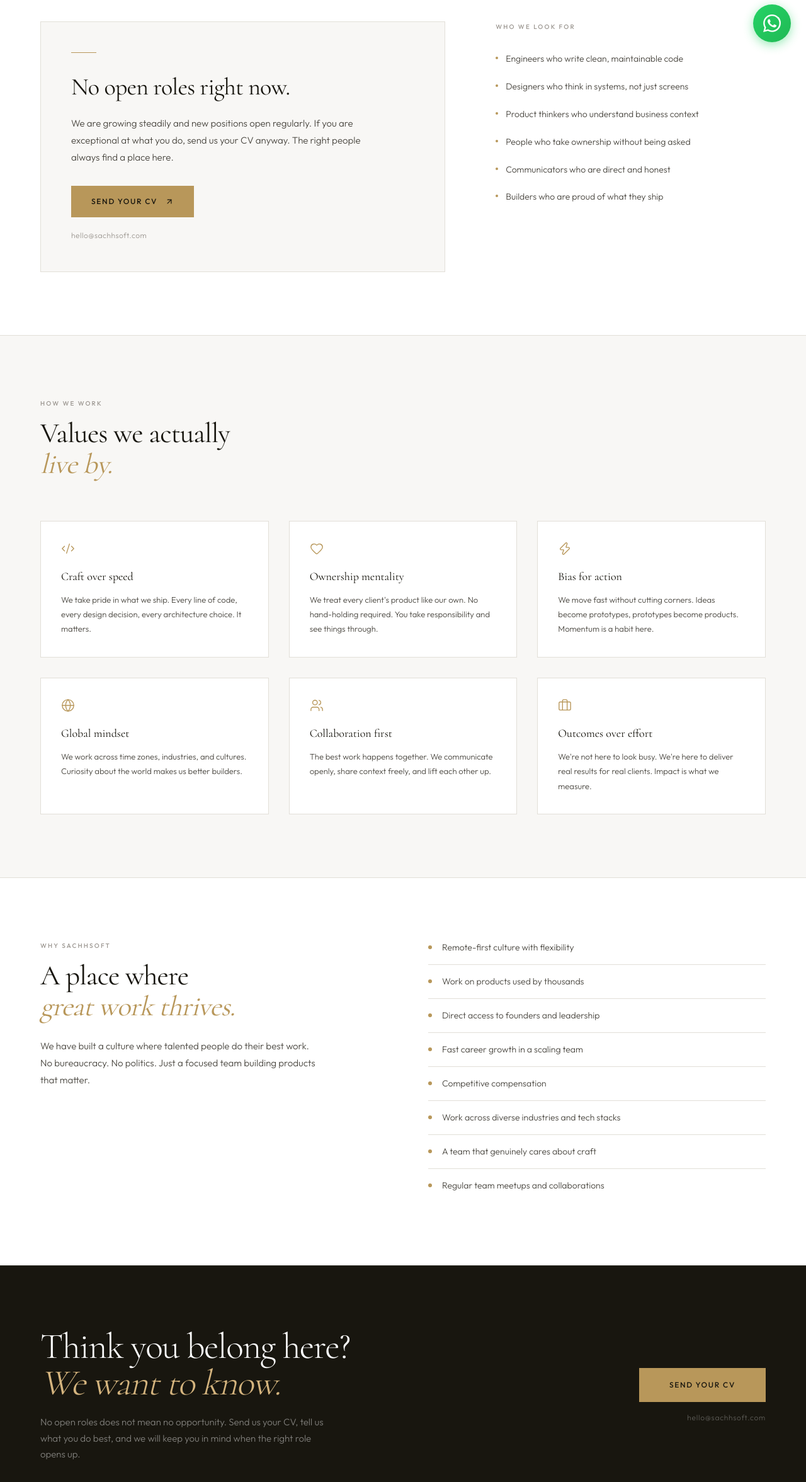
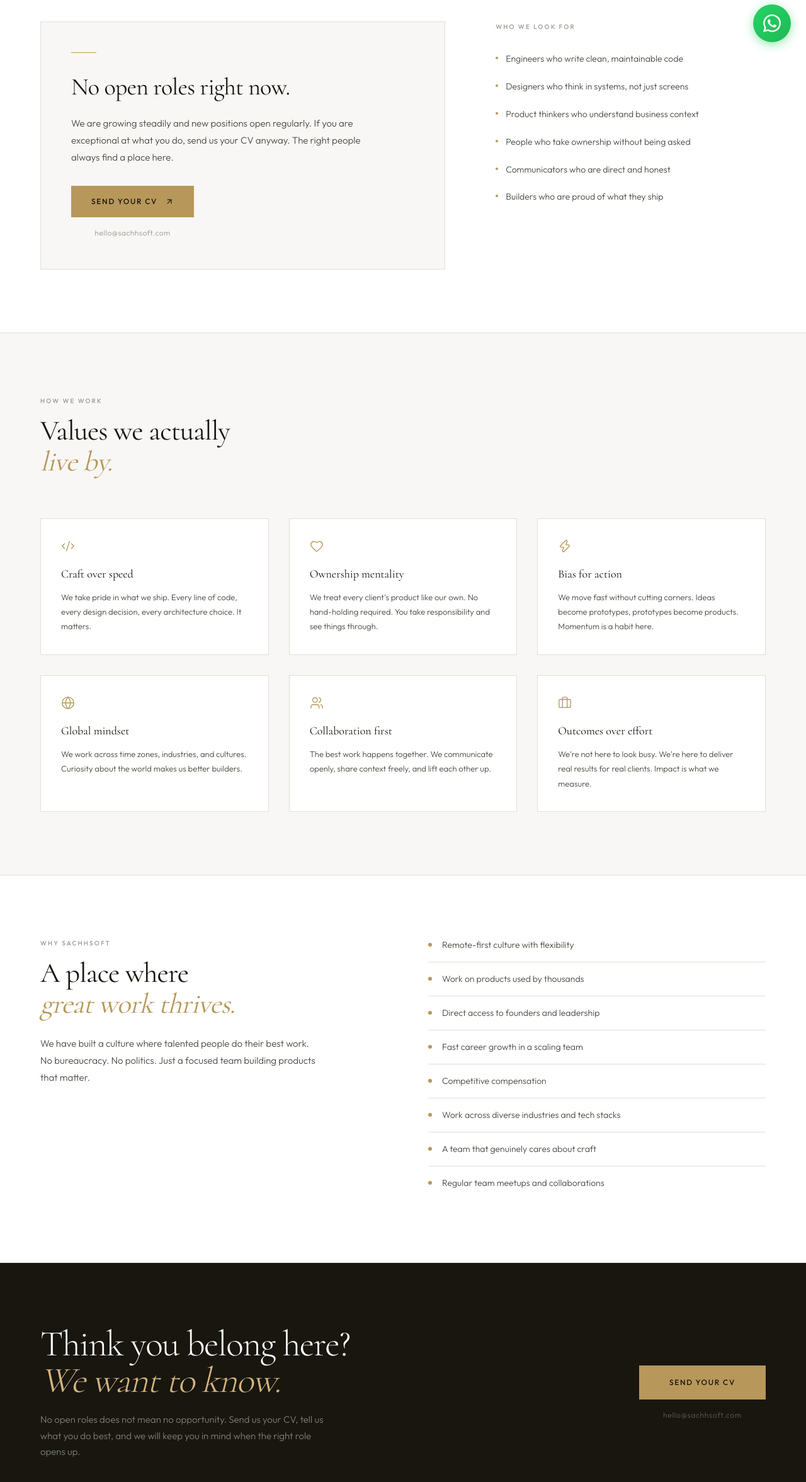
Before and after one commit to rikhinagra/sachhsoft, a Next.js app: page /careers in a window 1280 px wide. Shown: the part 709-3062 px from the top of the page at 63% size. Built offline with nearby package versions, Linux system fonts and the light colour scheme.

Commit message:
Careers: center email text below Send Your CV button

```diff
--- a/app/careers/page.tsx
+++ b/app/careers/page.tsx
@@ -106,6 +106,7 @@ export default function CareersPage() {
                     If you are exceptional at what you do, send us your CV
                     anyway. The right people always find a place here.
                   </p>
+                  <div className="inline-flex flex-col items-center">
                     <a
                       href="mailto:hello@sachhsoft.com"
                       className="inline-flex items-center gap-3 text-[12px] font-medium tracking-[0.14em] uppercase text-ink bg-gold px-8 py-[16px] no-underline hover:bg-gold-lt hover:tracking-[0.18em] transition-all duration-200"
@@ -113,9 +114,10 @@ export default function CareersPage() {
                       Send Your CV
                       <ArrowUpRight size={14} />
                     </a>
-                  <p className="text-[12px] font-light text-muted mt-5 tracking-[0.04em]">
+                    <p className="text-[12px] font-light text-muted mt-4 tracking-[0.04em]">
                       hello@sachhsoft.com
                     </p>
+                  </div>
                 </div>
               </div>
 
@@ -244,16 +246,18 @@ export default function CareersPage() {
               role opens up.
             </p>
           </div>
-          <div className="flex flex-col gap-4 items-end max-lg:items-start flex-shrink-0">
+          <div className="flex flex-col items-end max-lg:items-start flex-shrink-0">
+            <div className="inline-flex flex-col items-center">
               <a
                 href="mailto:hello@sachhsoft.com"
                 className="text-[12px] font-medium tracking-[0.14em] uppercase text-ink bg-gold px-12 py-[18px] no-underline whitespace-nowrap hover:bg-gold-lt hover:tracking-[0.18em] transition-all duration-200"
               >
                 Send Your CV
               </a>
-            <span className="text-[12px] font-light text-white/30 tracking-[0.06em]">
+              <span className="text-[12px] font-light text-white/30 tracking-[0.06em] mt-4">
                 hello@sachhsoft.com
               </span>
+            </div>
           </div>
         </RevealWrapper>
       </section>
```
Lines whose indentation alone changed are shown as unchanged.
